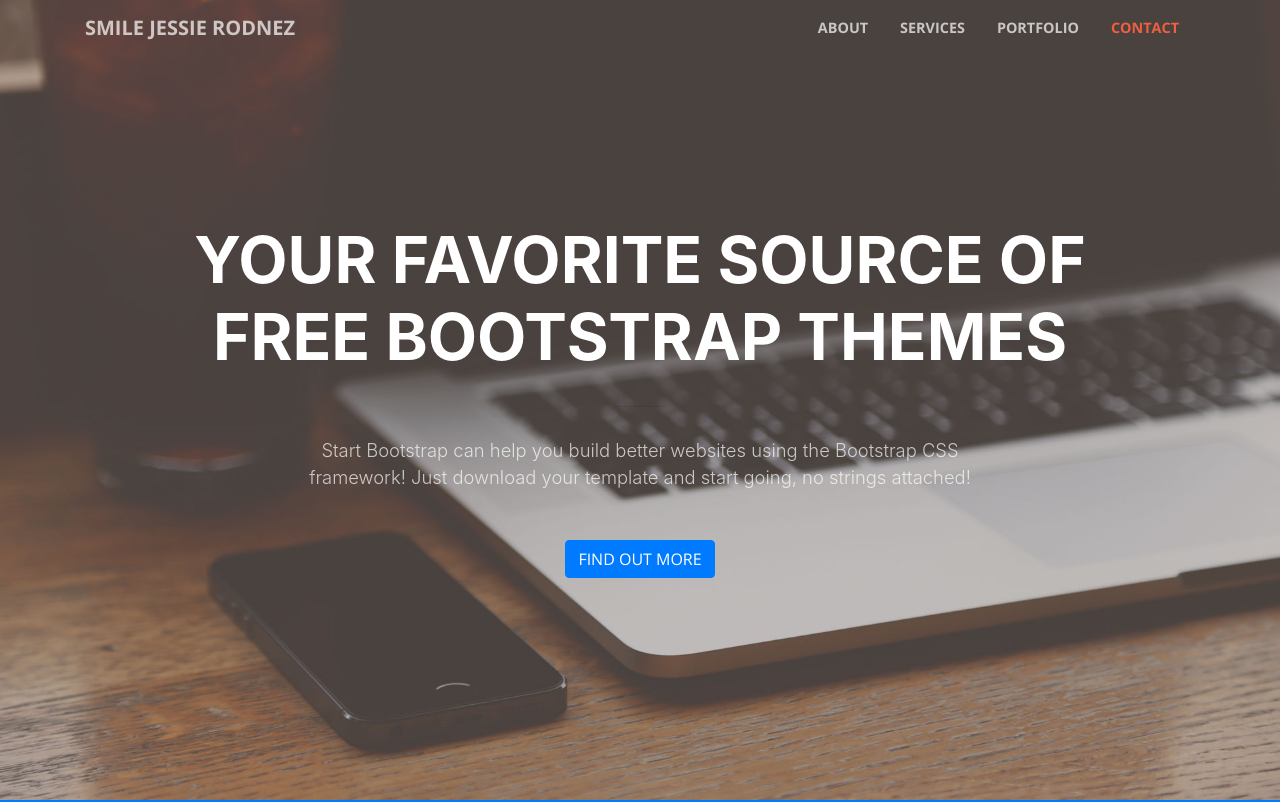
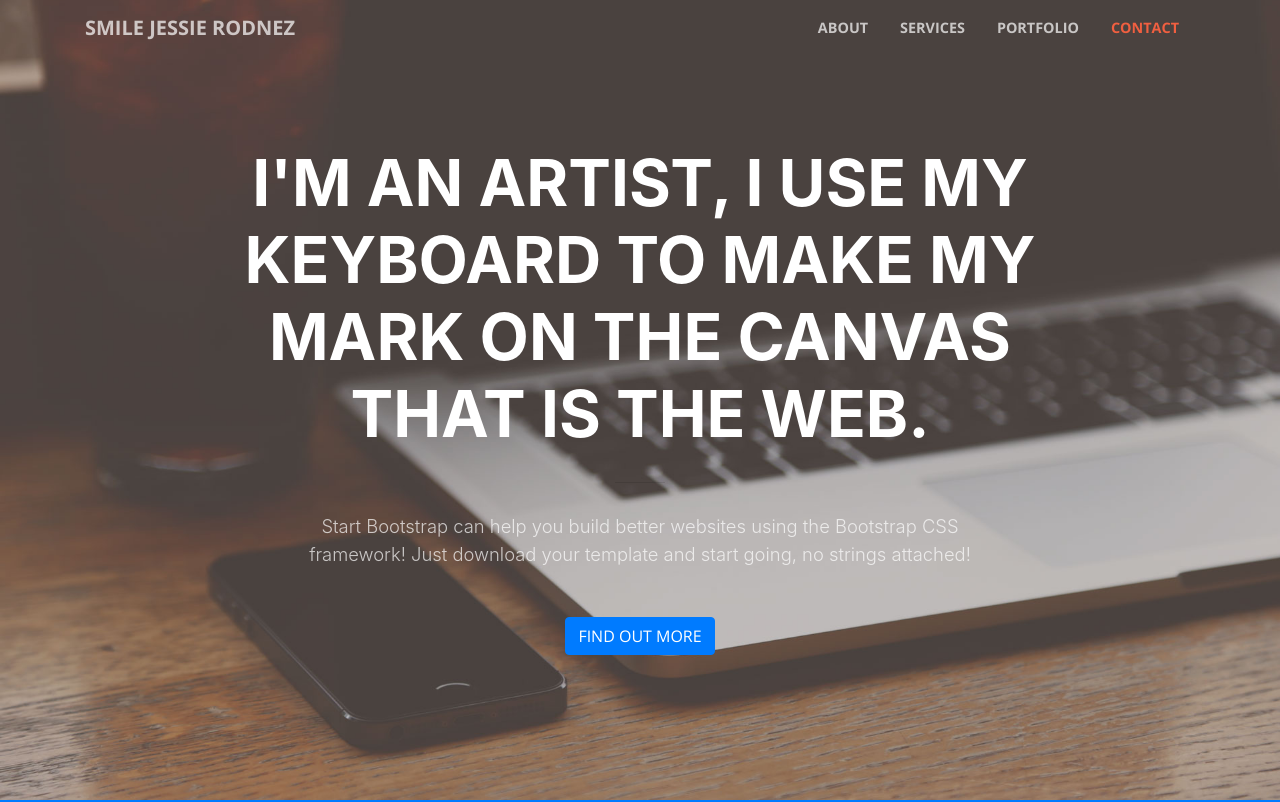
Before and after one commit to SmileJR/SmileJR.github.io, a website with bundled scripts: page index.html in a window 1280 px wide. Shown: the top 802 px of the page. Built offline with nearby package versions, Linux system fonts and the light colour scheme.

Commit message:
put brand statement up at top

```diff
--- a/index.html
+++ b/index.html
@@ -59,7 +59,7 @@
         <div class="row">
           <div class="col-lg-10 mx-auto">
             <h1 class="text-uppercase">
-              <strong>Your Favorite Source of Free Bootstrap Themes</strong>
+              <strong>I'm an artist, I use my keyboard to make my mark on the canvas that is the web.</strong>
             </h1>
             <hr>
           </div>
```
